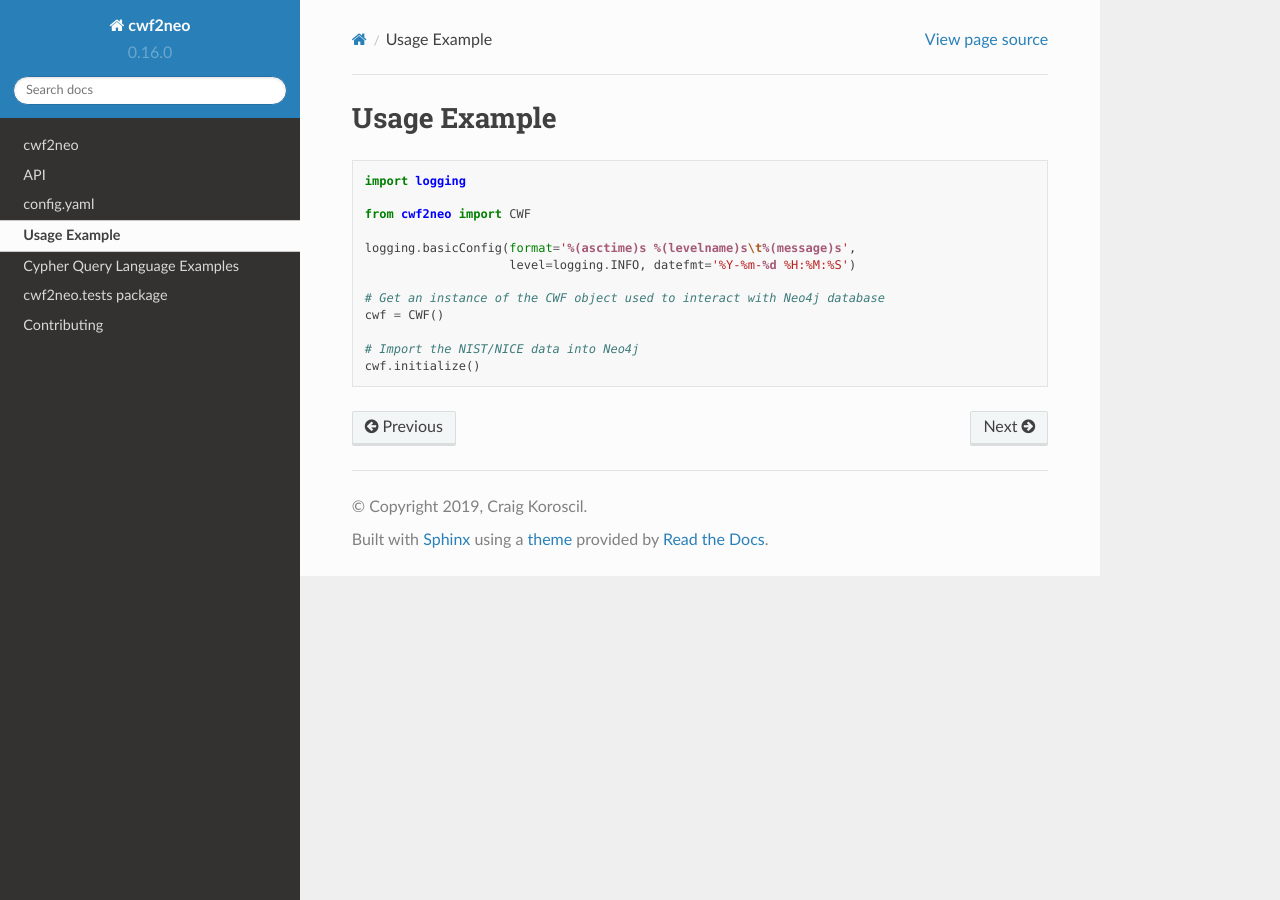
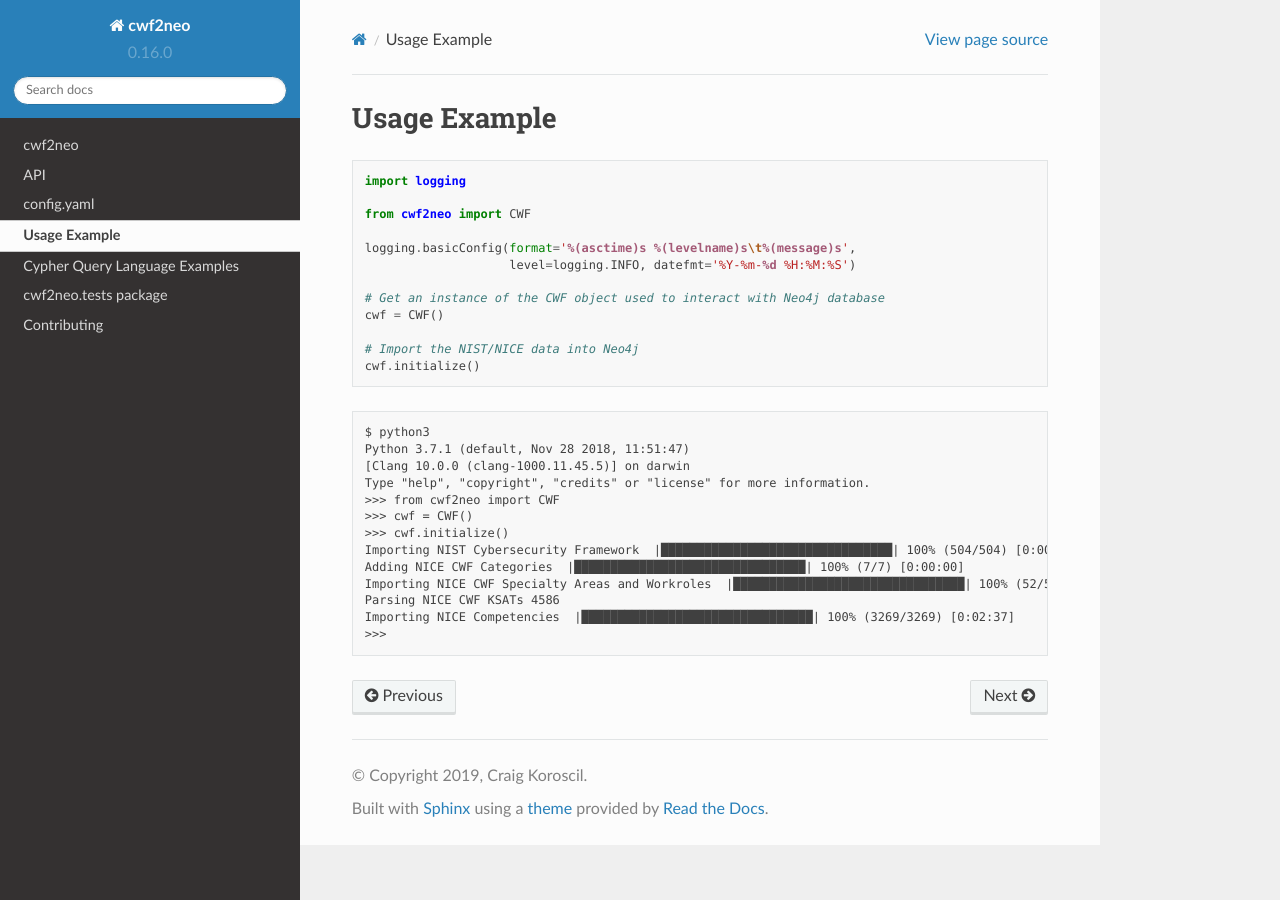
Before and after one commit to sintax1/cwf2neo, a Sphinx documentation site: the page built from docs/example.rst, in a window 1280 px wide. Built offline with Sphinx 7.4.7 and the Read the Docs theme 2.0.0, drawn with Linux system fonts in a browser that asks for light colours; the version number is read from the project's files by our own code.

```diff
--- a/docs/contents.rst
+++ b/docs/contents.rst
@@ -1,7 +1,7 @@
 .. _contents:
 
-Sphinx documentation contents
-=============================
+cwf2neo documentation contents
+==============================
 
 .. toctree::
    :maxdepth: 4
--- a/docs/cypher.examples.rst
+++ b/docs/cypher.examples.rst
@@ -8,7 +8,7 @@ using this (*cwf2neo*) python library.
 
 .. note::
 
-    Executing Cypher queries will require you to connect to Neo4J using the built-in `Neo4j Browser`_ (If installed locally: `http://localhost:7474/browser/ <http://localhost:7474/browser/>`_) or your favorite `Neo4j Driver/API`_ tool.
+    Executing Cypher queries will require you to connect to Neo4j using the built-in `Neo4j Browser`_ (If installed locally: `http://localhost:7474/browser/ <http://localhost:7474/browser/>`_) or your favorite `Neo4j Driver/API`_ tool.
 
     For example,
 
--- a/docs/example.rst
+++ b/docs/example.rst
@@ -16,3 +16,19 @@ Usage Example
 
     # Import the NIST/NICE data into Neo4j
     cwf.initialize()
+
+.. code-block::
+
+    $ python3
+    Python 3.7.1 (default, Nov 28 2018, 11:51:47)
+    [Clang 10.0.0 (clang-1000.11.45.5)] on darwin
+    Type "help", "copyright", "credits" or "license" for more information.
+    >>> from cwf2neo import CWF
+    >>> cwf = CWF()
+    >>> cwf.initialize()
+    Importing NIST Cybersecurity Framework  |████████████████████████████████| 100% (504/504) [0:00:13]
+    Adding NICE CWF Categories  |████████████████████████████████| 100% (7/7) [0:00:00]
+    Importing NICE CWF Specialty Areas and Workroles  |████████████████████████████████| 100% (52/52) [0:00:09]
+    Parsing NICE CWF KSATs 4586
+    Importing NICE Competencies  |████████████████████████████████| 100% (3269/3269) [0:02:37]
+    >>>
--- a/docs/index.rst
+++ b/docs/index.rst
@@ -3,7 +3,7 @@ cwf2neo
 =======
 
 cwf2neo is a Python library use to download, parse and import
-the `NICE Cybersecurity Workforce Framework`_ into a Neo4J_ graphing database.
+the `NICE Cybersecurity Workforce Framework`_ into a Neo4j_ graphing database.
 
 ***************
 Getting Started
--- a/setup.py
+++ b/setup.py
@@ -8,7 +8,7 @@ setup(
     license='Apache License 2.0',
     description='cwf2neo is a Python library use to download, '
     'parse and import the NICE Cybersecurity Workforce Framework '
-    'into a Neo4J graphing database.',
+    'into a Neo4j graphing database.',
     author_email='ckoroscil@circadence.com',
     install_requires=[
         'confuse',
```
Also changed, not shown: 6 other files.
